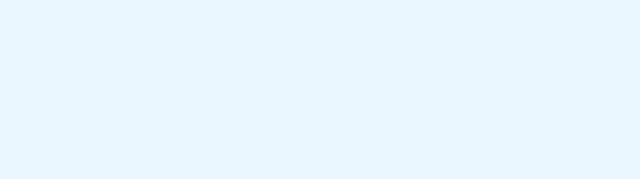
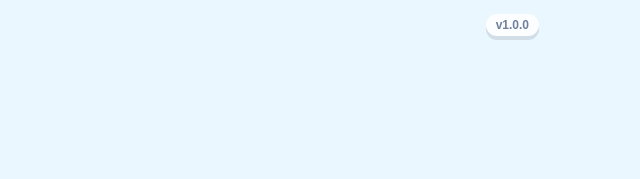
Before and after one commit to ken-keso/anzan, a plain HTML site: page anzan-app/index.html in a window 1280 px wide. Shown: the top 179 px of the page, 345-985 px from the left. Drawn offline with Linux system fonts and the light colour scheme.

Commit message:
バージョン版行表示機能実装

```diff
--- a/anzan-app/app.js
+++ b/anzan-app/app.js
@@ -4,6 +4,9 @@
    ========================================================= */
 (function(){
   "use strict";
+
+  /* ---------- アプリバージョン（トップ画面右上に表示） ---------- */
+  const APP_VERSION = "1.0.0";
 
   /* ---------- 既定データ（users.js が読み込めなかった場合のフォールバック） ---------- */
   const DEFAULT_USERS = [
@@ -463,6 +466,12 @@
     return n;
   }
 
+  /* ---------- バージョン表示（トップ画面右上） ---------- */
+  function renderVersionBadge(){
+    const el = document.getElementById("versionBadge");
+    if(el) el.textContent = "v" + APP_VERSION;
+  }
+
   /* ---------- マスコット表情 ---------- */
   function setMascot(elId, symbol){
     document.getElementById(elId).querySelector("use").setAttribute("href", "#"+symbol);
@@ -479,6 +488,7 @@
       buildModeGrid();
       bindKeypad();
       registerServiceWorker();
+      renderVersionBadge();
     },
 
     /* ---- 画面遷移 ---- */
--- a/anzan-app/index.html
+++ b/anzan-app/index.html
@@ -15,6 +15,7 @@
 
   <!-- ==================== トップ画面 ==================== -->
   <section id="screen-top" class="screen active">
+    <div class="version-badge" id="versionBadge">v1.0.0</div>
     <svg class="mascot big bounce" id="mascotTop" viewBox="0 0 120 120"><use href="#mascot-normal"/></svg>
     <div class="title">あんざん<br>チャレンジ</div>
     <div class="sub">タップしてスタート！</div>
--- a/anzan-app/style.css
+++ b/anzan-app/style.css
@@ -88,6 +88,15 @@
     text-shadow:2px 2px 0 #fff, -2px -2px 0 #fff, 2px -2px 0 #fff, -2px 2px 0 #fff;
   }
   #screen-top .sub{ font-size:16px; color:var(--ink-soft); font-weight:700; }
+  .version-badge{
+    position:absolute;
+    top:calc(14px + env(safe-area-inset-top));
+    right:16px;
+    font-size:12px; font-weight:700; color:var(--ink-soft);
+    background:#fff; padding:4px 10px; border-radius:999px;
+    box-shadow:var(--shadow-sm);
+    opacity:0.85;
+  }
   .bounce{ animation:bounce 1.6s ease-in-out infinite; }
   @keyframes bounce{ 0%,100%{transform:translateY(0);} 50%{transform:translateY(-10px);} }
 
--- a/anzan-app/sw.js
+++ b/anzan-app/sw.js
@@ -1,7 +1,7 @@
 /* あんざんチャレンジ - Service Worker
    ホスティングして https(or localhost) で開いたときのみ有効になります。
    file:// で直接開いた場合は index.html 側で登録をスキップします。 */
-const CACHE_NAME = "anzan-v0.5";
+const CACHE_NAME = "anzan-v0.6";
 const ASSETS = [
   "./index.html",
   "./style.css",
```
